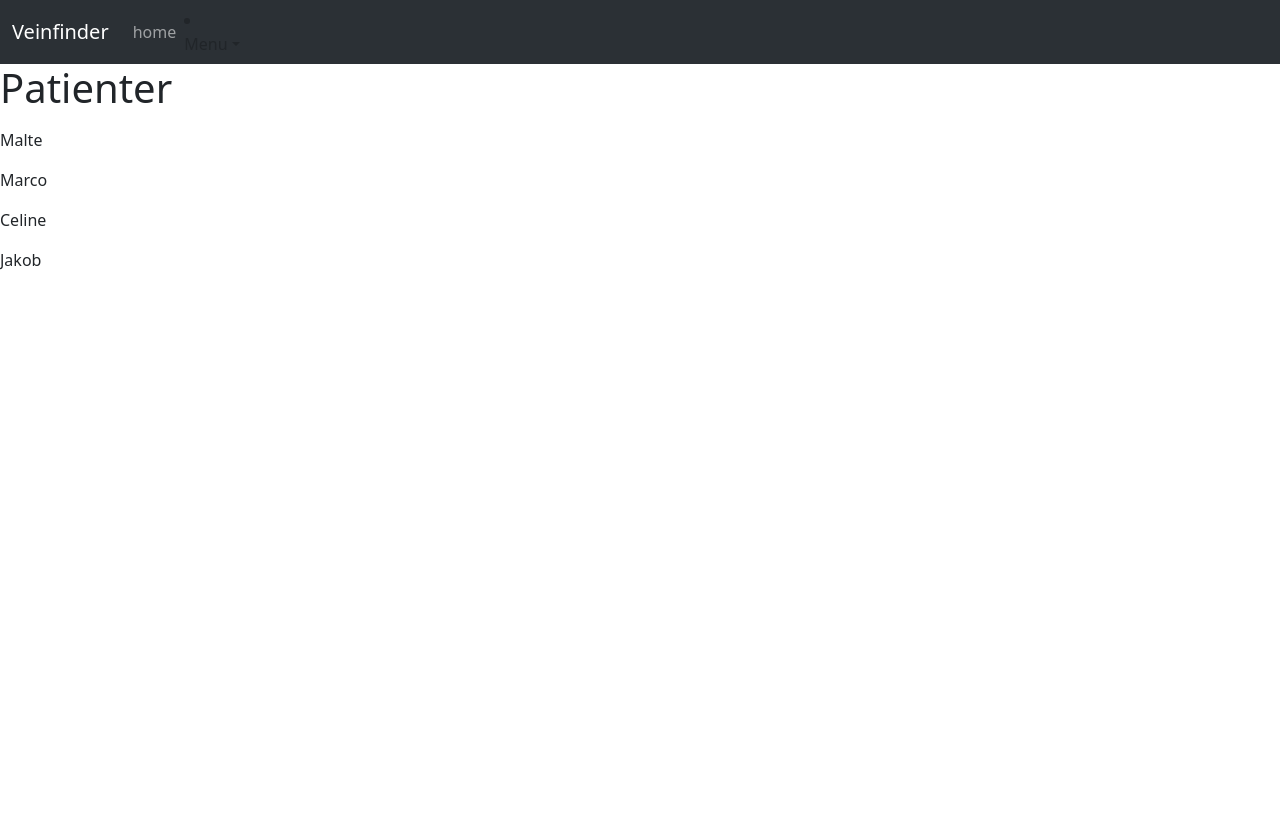
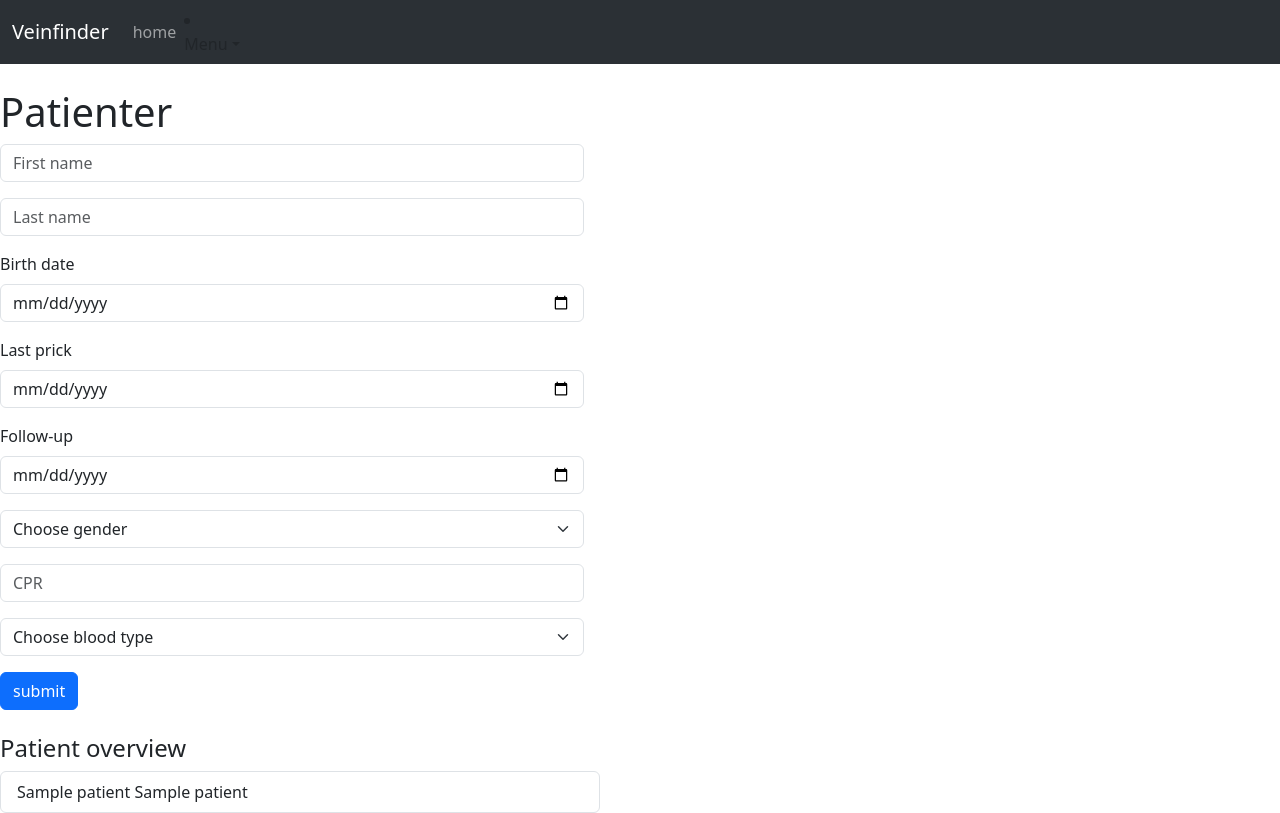
Before and after one commit to MarcoGiorgio-dev/Project-VenaVision, a Flask app: template flasksite/templates/Patienter.html in a window 1280 px wide. Before the commit the page ends 270 px from the top, so only its background shows below. Run offline with Flask 3, Linux system fonts and the light colour scheme; the template is opened without the code that fills it: most values are stand-ins (such as "Sample title", 1, 10 or a date in 2020); some libraries are stand-ins or nearby versions.

Commit message:
Update Patienter.html

```diff
--- a/flasksite/templates/Patienter.html
+++ b/flasksite/templates/Patienter.html
@@ -1,29 +1,119 @@
 {% extends "base.html" %}
 {% block title %}Patienter{% endblock %}
+
 {% block content %}
-<h1>Patienter</h1>
-<div class="button" id="navbarNavDropdown">
-      <ul class="navbar-nav">
-        <li class="nav-item">
-          <a class="nav-link" href="/Malte_session">Malte</a>
-        </li>
-      </ul>
-<div class="button" id="navbarNavDropdown">
-      <ul class="navbar-nav">
-        <li class="nav-item">
-          <a class="nav-link" href="/Marco_session">Marco</a>
-        </li>
-      </ul>
-<div class="button" id="navbarNavDropdown">
-      <ul class="navbar-nav">
-        <li class="nav-item">
-          <a class="nav-link" href="/Celine_session">Celine</a>
-        </li>
-      </ul>
-<div class="button" id="navbarNavDropdown">
-      <ul class="navbar-nav">
-        <li class="nav-item">
-          <a class="nav-link" href="/Jakob_session">Jakob</a>
-        </li>
-      </ul>
+
+<h1 class="mt-4">Patienter</h1>
+
+<form method="post" class="row g-3 mb-4" style="max-width: 600px;">
+
+    <div class="col-12">
+        <input
+            class="form-control"
+            type="text"
+            name="first_name"
+            placeholder="First name"
+            required>
+    </div>
+
+    <div class="col-12">
+        <input
+            class="form-control"
+            type="text"
+            name="last_name"
+            placeholder="Last name"
+            required>
+    </div>
+
+    <div class="col-12">
+        <label for="birth_date" class="form-label">Birth date</label>
+        <input
+            class="form-control"
+            type="date"
+            name="birth_date"
+            id="birth_date"
+            required>
+    </div>
+
+    <div class="col-12">
+        <label for="last_prick" class="form-label">Last prick</label>
+        <input
+            class="form-control"
+            type="date"
+            name="last_prick"
+            id="last_prick"
+            required>
+    </div>
+
+    <div class="col-12">
+        <label for="follow_up" class="form-label">Follow-up</label>
+        <input
+            class="form-control"
+            type="date"
+            name="follow_up"
+            id="follow_up"
+            required>
+    </div>
+
+    <div class="col-12">
+        <select class="form-select" name="sex" required>
+            <option value="" disabled selected>Choose gender</option>
+            <option value="Mand">Male</option>
+            <option value="Kvinde">Female</option>
+        </select>
+    </div>
+
+    <div class="col-12">
+        <input
+            class="form-control"
+            type="text"
+            name="cpr"
+            placeholder="CPR"
+            maxlength="11"
+            required>
+    </div>
+
+    <div class="col-12">
+        <select class="form-select" name="blood_type" required>
+            <option value="" disabled selected>Choose blood type</option>
+            <option value="A+">A+</option>
+            <option value="A-">A-</option>
+            <option value="B+">B+</option>
+            <option value="B-">B-</option>
+            <option value="AB+">AB+</option>
+            <option value="AB-">AB-</option>
+            <option value="O+">O+</option>
+            <option value="O-">O-</option>
+        </select>
+    </div>
+
+    <div class="col-12">
+        <button class="btn btn-primary" type="submit">
+            submit
+        </button>
+    </div>
+
+</form>
+
+<h2 class="h4">Patient overview</h2>
+
+<div class="list-group" style="max-width: 600px;">
+
+    {% for p in patients %}
+
+        <a class="list-group-item list-group-item-action"
+           href="{{ url_for('patient', patient_id=p[0]) }}">
+
+            {{ p[1] }} {{ p[2] }}
+
+        </a>
+
+    {% else %}
+
+        <p>No patients yet.</p>
+
+    {% endfor %}
+
+</div>
+
 {% endblock %}
```
